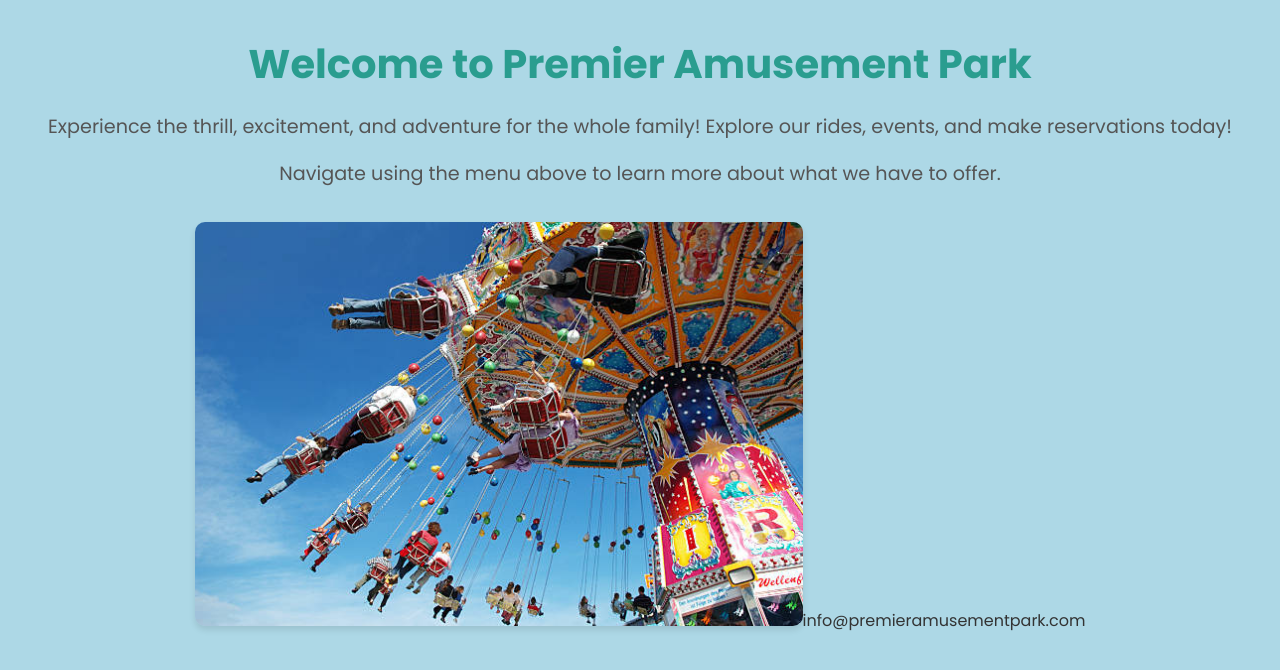
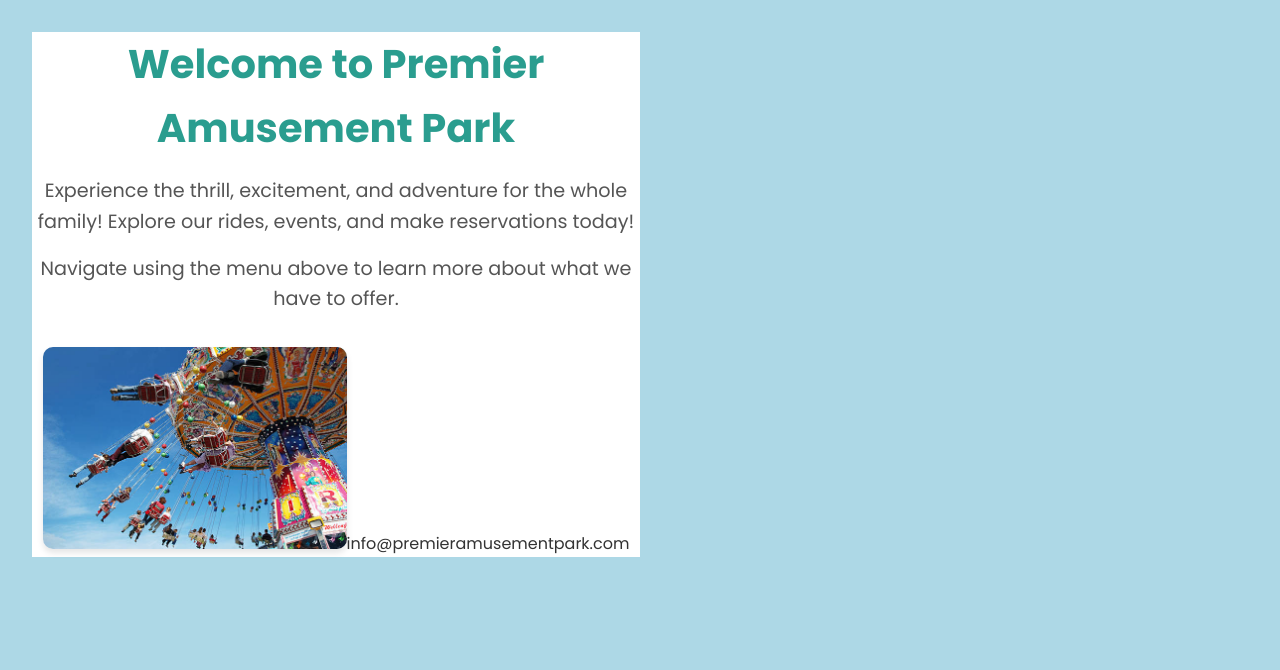
Before and after one commit to mara2360/amusement-park.github.io, a PHP site: page /index.html in a window 1280 px wide. Shown: the part 83-753 px from the top of the page. Run offline with PHP 8.4, Linux system fonts and the light colour scheme.

Commit message:
Update style.css

```diff
--- a/style.css
+++ b/style.css
@@ -116,6 +116,12 @@ main {
     border-radius: 10px; /* Optional: Add rounded corners */
     margin-top: 1rem; /* Add some spacing above the image */
     box-shadow: 0 4px 6px rgba(0, 0, 0, 0.1); /* Optional: Add a subtle shadow */
+}
+
+.white-container
+{
+    background-color: white;
+    width: 50%;
 }
 
 /* Rides Section */
```
